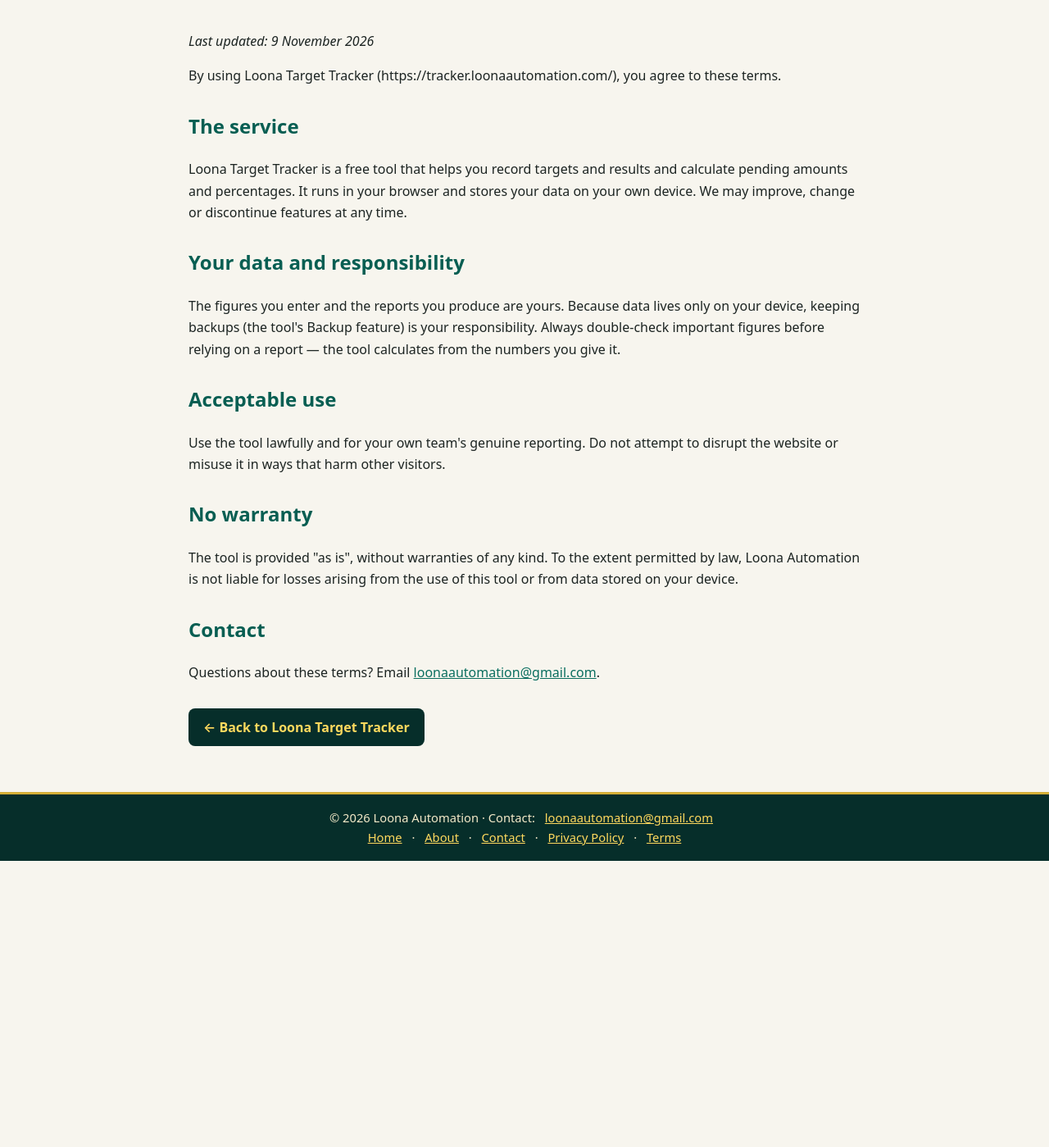
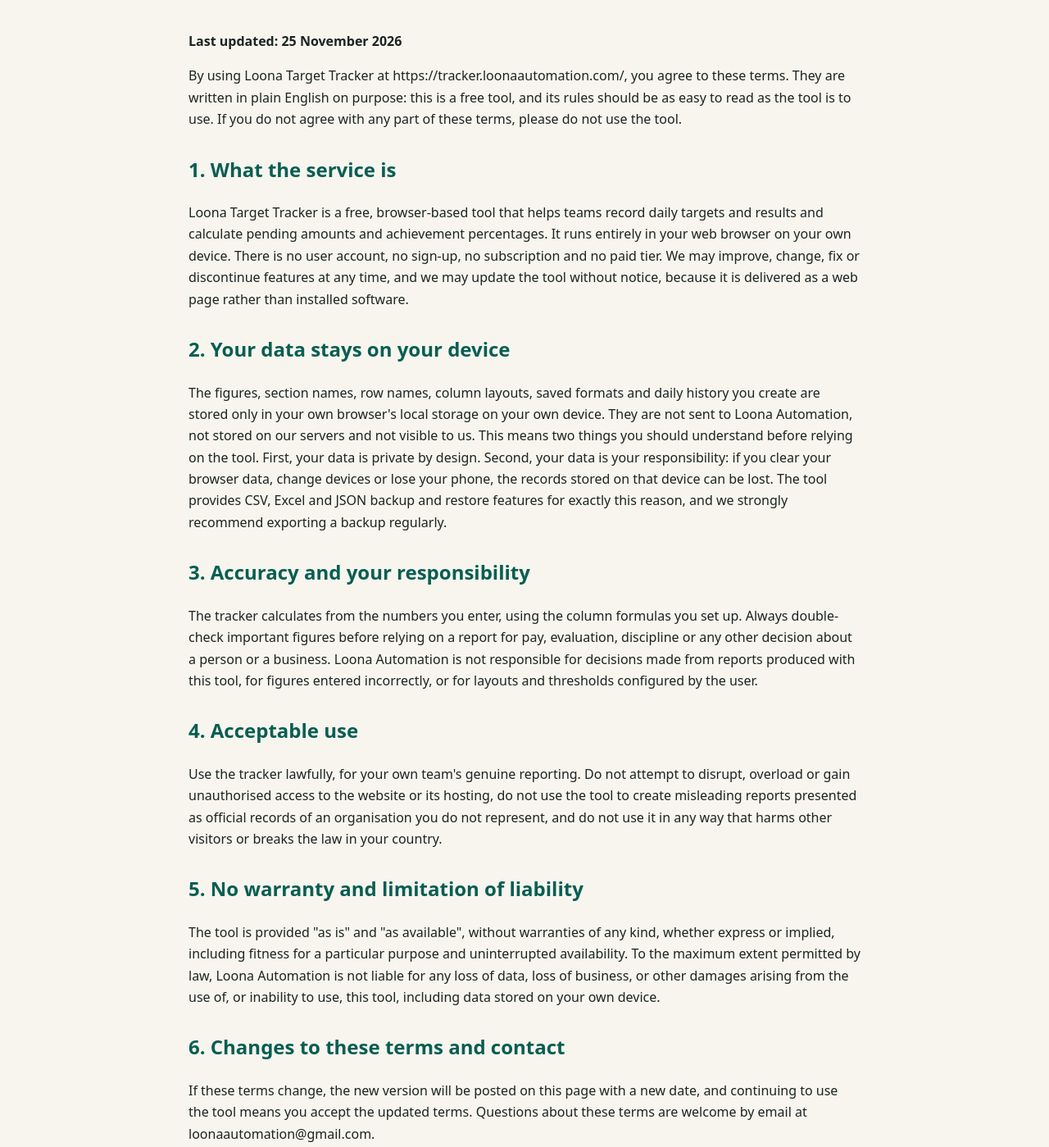
Before and after one commit to loonaautomation/loona-target-tracker, a plain HTML site: page terms.html in a window 1280 px wide. Shown: the part 220-1619 px from the top of the page at 82% size. Before the commit the page ends 1270 px from the top, so only its background shows below. Drawn offline with Linux system fonts and the light colour scheme.

Commit message:
Expand thin trust pages with site-specific content (Value-First Fix) + SW cache bump

```diff
--- a/sw.js
+++ b/sw.js
@@ -1,4 +1,4 @@
-const C='loona-target-tracker-v7';
+const C='loona-target-tracker-v8';
 self.addEventListener('install',e=>{e.waitUntil(caches.open(C).then(c=>c.addAll(['./','./index.html','./icon-192.png','./icon-512.png'])).then(()=>self.skipWaiting()))});
 self.addEventListener('activate',e=>{e.waitUntil(self.clients.claim())});
 self.addEventListener('fetch',e=>{if(e.request.method!=='GET')return;e.respondWith(caches.match(e.request).then(r=>r||fetch(e.request).then(res=>{const cp=res.clone();caches.open(C).then(c=>c.put(e.request,cp));return res}).catch(()=>caches.match('./index.html'))))});
--- a/terms.html
+++ b/terms.html
@@ -35,19 +35,23 @@ footer a{color:#ffd95e;margin:0 8px}</style>
 <body>
 <header><img src="icon-192.png" alt="Loona Automation logo"><h1>Terms of Use</h1><div>Loona Target Tracker · Loona Automation</div></header>
 <main>
-<p><em>Last updated: 9 November 2026</em></p>
-<p>By using Loona Target Tracker (https://tracker.loonaautomation.com/), you agree to these terms.</p>
-<h2>The service</h2>
-<p>Loona Target Tracker is a free tool that helps you record targets and results and calculate pending amounts and percentages. It runs in your browser and stores your data on your own device. We may improve, change or discontinue features at any time.</p>
-<h2>Your data and responsibility</h2>
-<p>The figures you enter and the reports you produce are yours. Because data lives only on your device, keeping backups (the tool's Backup feature) is your responsibility. Always double-check important figures before relying on a report — the tool calculates from the numbers you give it.</p>
-<h2>Acceptable use</h2>
-<p>Use the tool lawfully and for your own team's genuine reporting. Do not attempt to disrupt the website or misuse it in ways that harm other visitors.</p>
-<h2>No warranty</h2>
-<p>The tool is provided "as is", without warranties of any kind. To the extent permitted by law, Loona Automation is not liable for losses arising from the use of this tool or from data stored on your device.</p>
-<h2>Contact</h2>
-<p>Questions about these terms? Email <a href="mailto:loonaautomation@gmail.com">loonaautomation@gmail.com</a>.</p>
+
+<p><strong>Last updated: 25 November 2026</strong></p>
+<p>By using Loona Target Tracker at https://tracker.loonaautomation.com/, you agree to these terms. They are written in plain English on purpose: this is a free tool, and its rules should be as easy to read as the tool is to use. If you do not agree with any part of these terms, please do not use the tool.</p>
+<h2>1. What the service is</h2>
+<p>Loona Target Tracker is a free, browser-based tool that helps teams record daily targets and results and calculate pending amounts and achievement percentages. It runs entirely in your web browser on your own device. There is no user account, no sign-up, no subscription and no paid tier. We may improve, change, fix or discontinue features at any time, and we may update the tool without notice, because it is delivered as a web page rather than installed software.</p>
+<h2>2. Your data stays on your device</h2>
+<p>The figures, section names, row names, column layouts, saved formats and daily history you create are stored only in your own browser's local storage on your own device. They are not sent to Loona Automation, not stored on our servers and not visible to us. This means two things you should understand before relying on the tool. First, your data is private by design. Second, your data is your responsibility: if you clear your browser data, change devices or lose your phone, the records stored on that device can be lost. The tool provides CSV, Excel and JSON backup and restore features for exactly this reason, and we strongly recommend exporting a backup regularly.</p>
+<h2>3. Accuracy and your responsibility</h2>
+<p>The tracker calculates from the numbers you enter, using the column formulas you set up. Always double-check important figures before relying on a report for pay, evaluation, discipline or any other decision about a person or a business. Loona Automation is not responsible for decisions made from reports produced with this tool, for figures entered incorrectly, or for layouts and thresholds configured by the user.</p>
+<h2>4. Acceptable use</h2>
+<p>Use the tracker lawfully, for your own team's genuine reporting. Do not attempt to disrupt, overload or gain unauthorised access to the website or its hosting, do not use the tool to create misleading reports presented as official records of an organisation you do not represent, and do not use it in any way that harms other visitors or breaks the law in your country.</p>
+<h2>5. No warranty and limitation of liability</h2>
+<p>The tool is provided "as is" and "as available", without warranties of any kind, whether express or implied, including fitness for a particular purpose and uninterrupted availability. To the maximum extent permitted by law, Loona Automation is not liable for any loss of data, loss of business, or other damages arising from the use of, or inability to use, this tool, including data stored on your own device.</p>
+<h2>6. Changes to these terms and contact</h2>
+<p>If these terms change, the new version will be posted on this page with a new date, and continuing to use the tool means you accept the updated terms. Questions about these terms are welcome by email at loonaautomation@gmail.com.</p>
 <p style="margin-top:30px"><a class="btn" href="index.html">← Back to Loona Target Tracker</a></p>
+
 </main>
 <footer>© 2026 Loona Automation · Contact: <a href="mailto:loonaautomation@gmail.com">loonaautomation@gmail.com</a><br><a href="index.html">Home</a> · <a href="about.html">About</a> · <a href="contact.html">Contact</a> · <a href="privacy-policy.html">Privacy Policy</a> · <a href="terms.html">Terms</a></footer>
 </body>
```
Also changed, not shown: about.html (+12 -7 lines), contact.html (+12 -4 lines).
